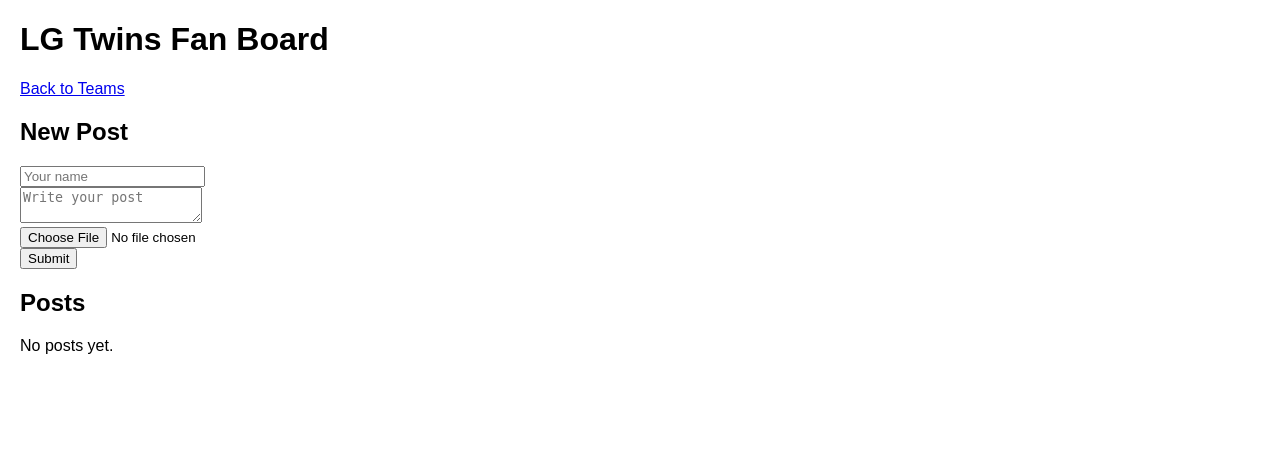
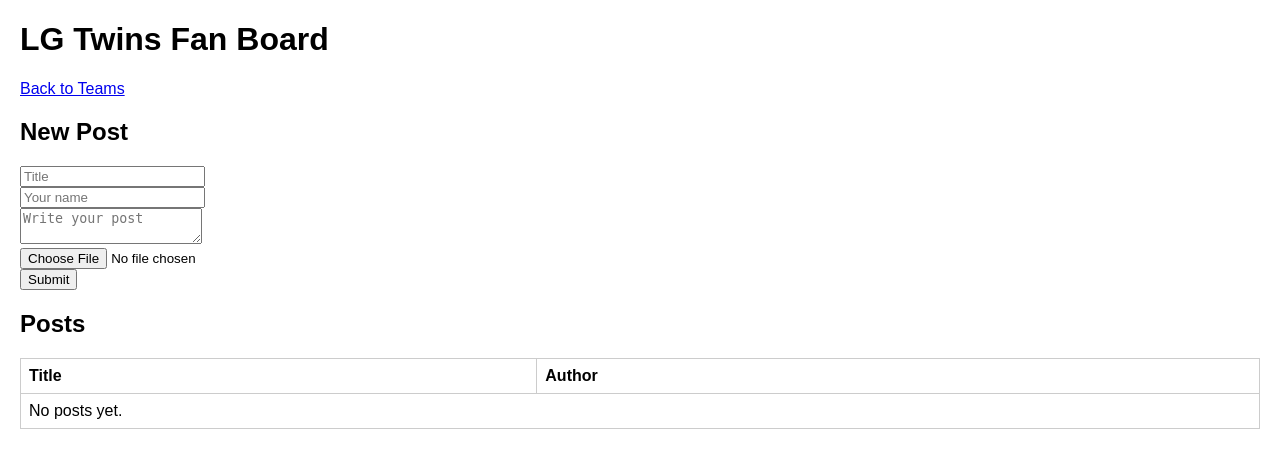
Before and after one commit to karosung2/my_first_project, a Flask app: a page that uses templates/team.html in a window 1280 px wide. Shown: the top 468 px of the page. Run offline with Flask 3, Linux system fonts and the light colour scheme.

Commit message:
Improve post listing with titles

```diff
--- a/app.py
+++ b/app.py
@@ -32,7 +32,8 @@ def team_board(team):
         return "Unknown team", 404
 
     if request.method == 'POST':
-        username = request.form.get('username', 'Anonymous')
+        title = request.form.get('title', '').strip()
+        username = request.form.get('username', 'Anonymous').strip() or 'Anonymous'
         content = request.form.get('content', '')
         file = request.files.get('file')
         filename = None
@@ -43,6 +44,7 @@ def team_board(team):
             file.save(os.path.join(team_folder, filename))
 
         posts.setdefault(team, []).append({
+            'title': title or 'No Title',
             'username': username,
             'content': content,
             'filename': filename
@@ -52,5 +54,16 @@ def team_board(team):
     team_posts = posts.get(team, [])
     return render_template('team.html', team=team, posts=team_posts)
 
+
+@app.route('/team/<team>/post/<int:post_id>')
+def view_post(team, post_id):
+    if team not in TEAMS:
+        return "Unknown team", 404
+    team_posts = posts.get(team, [])
+    if post_id < 0 or post_id >= len(team_posts):
+        return "Post not found", 404
+    post = team_posts[post_id]
+    return render_template('post.html', team=team, post=post)
+
 if __name__ == '__main__':
     app.run(debug=True)
--- a/static/css/style.css
+++ b/static/css/style.css
@@ -3,3 +3,5 @@ body { font-family: Arial, sans-serif; margin: 20px; }
 .team { margin: 10px; text-align: center; }
 .icon { width: 80px; height: 80px; background: #ccc; border-radius: 50%; display: flex; align-items: center; justify-content: center; font-size: 32px; margin-bottom: 5px; }
 .post { border: 1px solid #ccc; padding: 10px; margin: 10px 0; }
+.posts { border-collapse: collapse; width: 100%; margin-top: 10px; }
+.posts th, .posts td { border: 1px solid #ccc; padding: 8px; text-align: left; }
--- a/templates/team.html
+++ b/templates/team.html
@@ -11,6 +11,7 @@
 
     <h2>New Post</h2>
     <form method="POST" enctype="multipart/form-data">
+        <input type="text" name="title" placeholder="Title"><br>
         <input type="text" name="username" placeholder="Your name"><br>
         <textarea name="content" placeholder="Write your post"></textarea><br>
         <input type="file" name="file"><br>
@@ -18,16 +19,16 @@
     </form>
 
     <h2>Posts</h2>
-    {% for post in posts %}
-        <div class="post">
-            <p><strong>{{ post.username }}</strong></p>
-            <p>{{ post.content }}</p>
-            {% if post.filename %}
-                <p>Attachment: <a href="{{ url_for('static', filename='uploads/' + team + '/' + post.filename) }}">{{ post.filename }}</a></p>
-            {% endif %}
-        </div>
-    {% else %}
-        <p>No posts yet.</p>
-    {% endfor %}
+    <table class="posts">
+        <tr><th>Title</th><th>Author</th></tr>
+        {% for post in posts %}
+            <tr>
+                <td><a href="{{ url_for('view_post', team=team, post_id=loop.index0) }}">{{ post.title }}</a></td>
+                <td>{{ post.username }}</td>
+            </tr>
+        {% else %}
+            <tr><td colspan="2">No posts yet.</td></tr>
+        {% endfor %}
+    </table>
 </body>
 </html>
```
Also changed, not shown: templates/post.html (added, +17 -0 lines), README.md.
